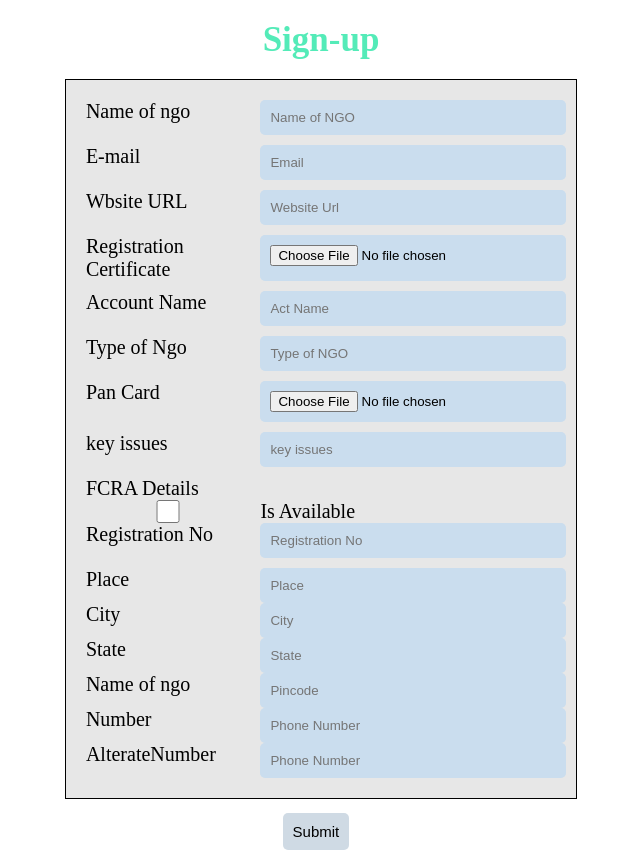
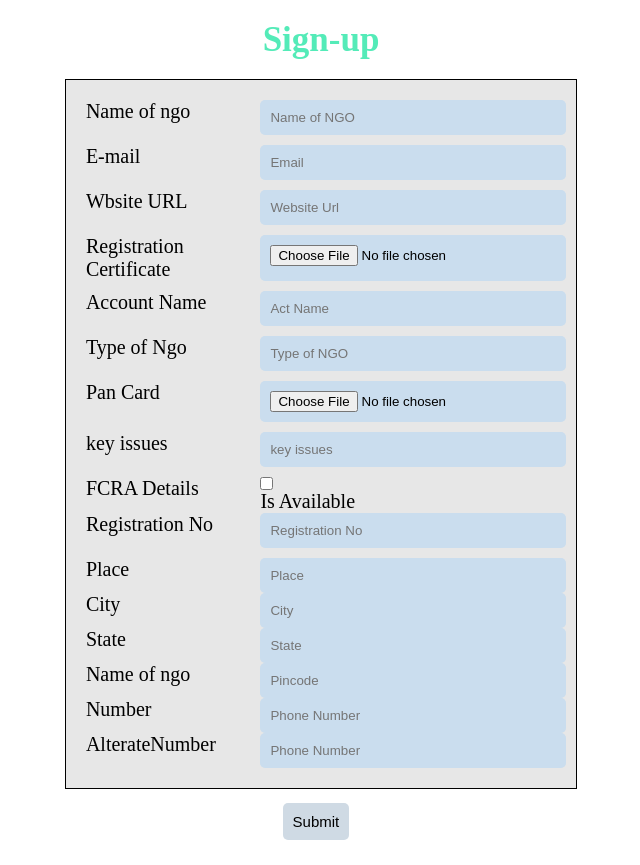
Before and after one commit to adityanithariya/Charitier-client, a Next.js app: page / in a window 1280 px wide. Shown: the whole page, without its empty margins (319-959 px from the left). Built offline with nearby package versions, Linux system fonts and the light colour scheme.

Commit message:
bug fixes

```diff
--- a/app/layout.js
+++ b/app/layout.js
@@ -8,6 +8,7 @@ export const metadata = {
 export default function RootLayout({ children }) {
     return (
         <html lang="en">
+            <head></head>
             <body>{children}</body>
         </html>
     );
--- a/components/Signup.js
+++ b/components/Signup.js
@@ -76,10 +76,14 @@ const Signup = () => {
                         />
                     </div>
                     <div>
-                        <div>FCRA Details</div>
                         <div className={styles.ele}>
-                            <input type="checkbox" id="isAvailable" />
-                            <label htmlFor="isAvailable">Is Available</label>
+                            <div>FCRA Details</div>
+                            <div>
+                                <input type="checkbox" id="isAvailable" />
+                                <label htmlFor="isAvailable">
+                                    Is Available
+                                </label>
+                            </div>
                         </div>
                         <div className={styles.ele}>
                             <label htmlFor="ngo-Registration-No">
```
